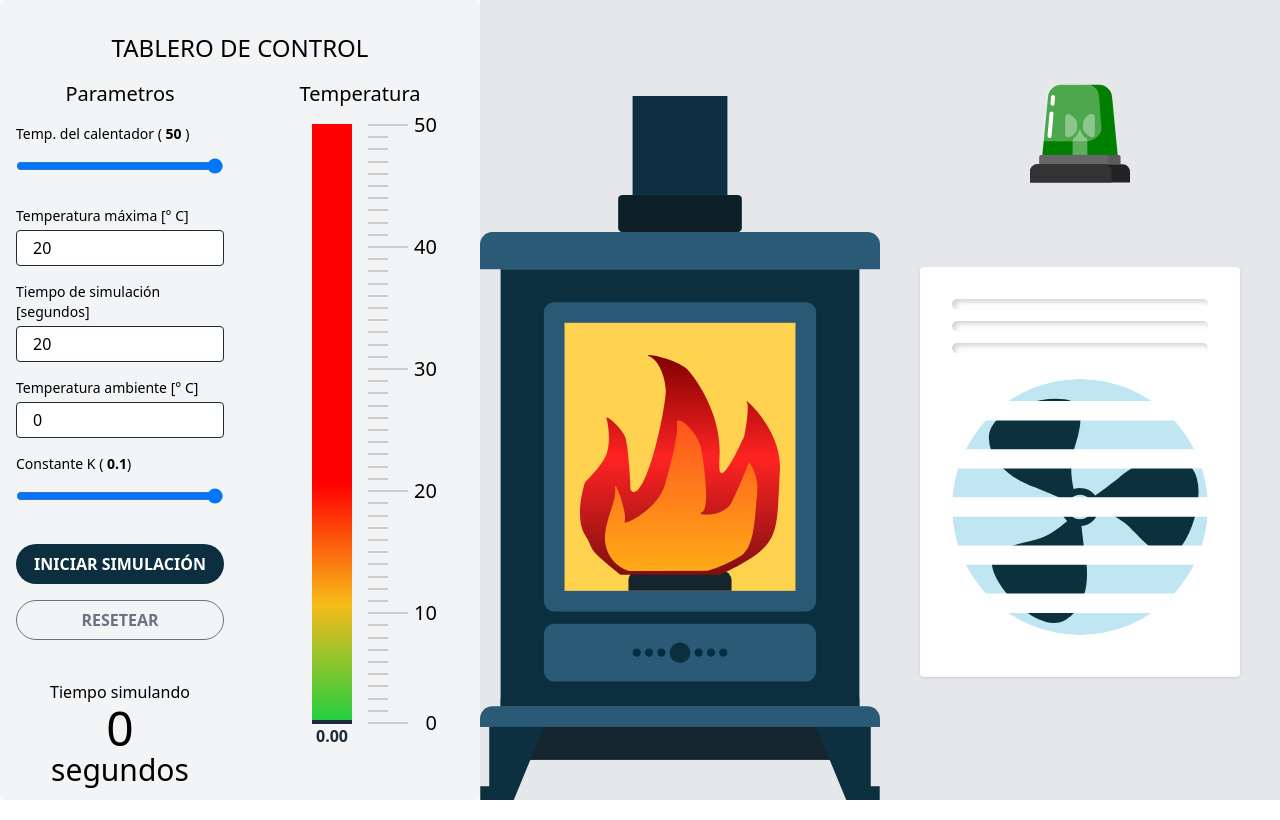
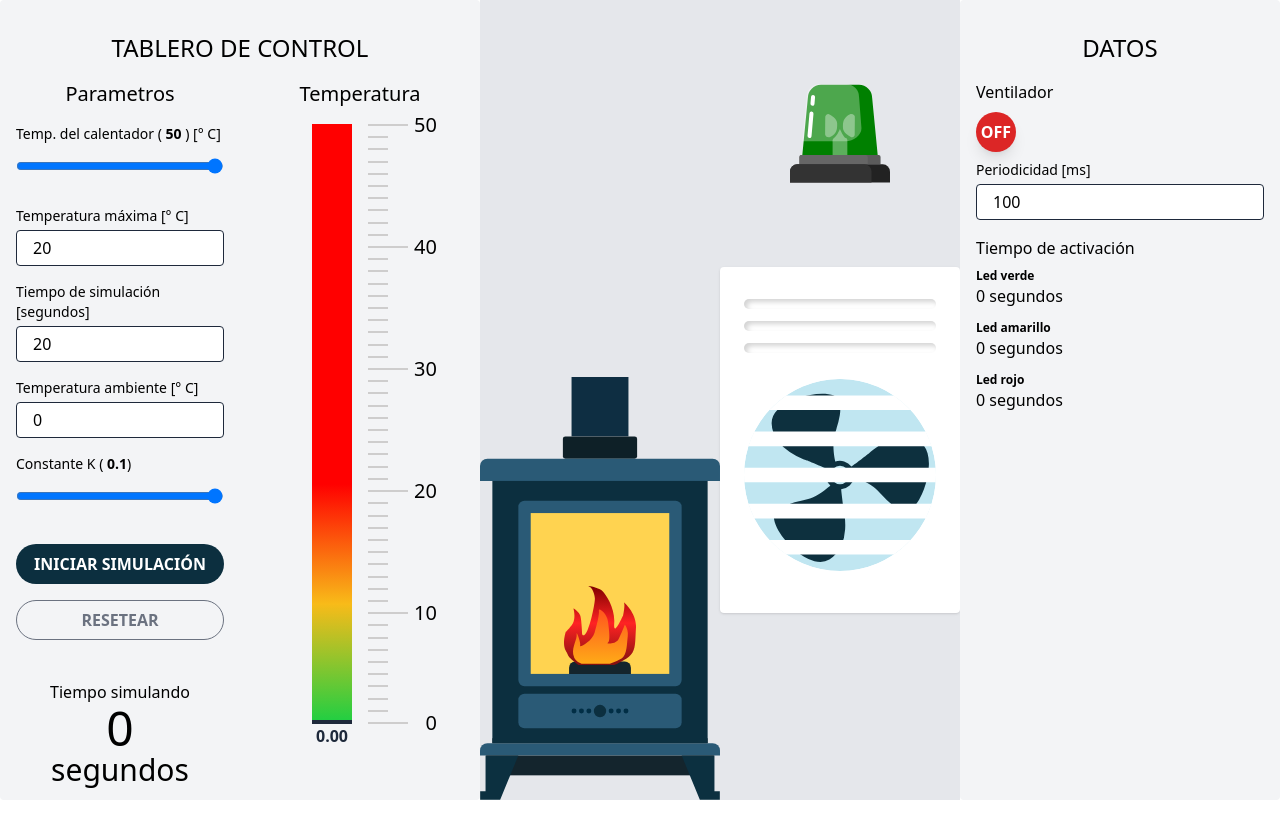
Before and after one commit to fermelli/temperature-control-simulation, a Vue app: page / in a window 1280 px wide. Built offline with nearby package versions, Linux system fonts and the light colour scheme.

Commit message:
panel derecho

```diff
--- a/public/styles.css
+++ b/public/styles.css
@@ -511,12 +511,28 @@ Ensure the default browser behavior of the `hidden` attribute.
   margin-bottom: 0.25rem;
 }
 
+.mb-2 {
+  margin-bottom: 0.5rem;
+}
+
+.mb-3 {
+  margin-bottom: 0.75rem;
+}
+
 .block {
   display: block;
 }
 
+.inline-block {
+  display: inline-block;
+}
+
 .flex {
   display: flex;
+}
+
+.inline-flex {
+  display: inline-flex;
 }
 
 .grid {
@@ -543,12 +559,24 @@ Ensure the default browser behavior of the `hidden` attribute.
   height: 100%;
 }
 
+.h-8 {
+  height: 2rem;
+}
+
 .w-full {
   width: 100%;
 }
 
 .w-1\/2 {
   width: 50%;
+}
+
+.w-8 {
+  width: 2rem;
+}
+
+.w-10 {
+  width: 2.5rem;
 }
 
 .transform {
@@ -567,12 +595,28 @@ Ensure the default browser behavior of the `hidden` attribute.
   grid-template-columns: repeat(2, minmax(0, 1fr));
 }
 
+.grid-cols-\[480px_1fr_360px\] {
+  grid-template-columns: 480px 1fr 360px;
+}
+
+.grid-cols-\[480px_1fr_400px\] {
+  grid-template-columns: 480px 1fr 400px;
+}
+
+.grid-cols-\[480px_1fr_320px\] {
+  grid-template-columns: 480px 1fr 320px;
+}
+
 .grid-rows-1 {
   grid-template-rows: repeat(1, minmax(0, 1fr));
 }
 
 .grid-rows-\[1fr_2fr\] {
   grid-template-rows: 1fr 2fr;
+}
+
+.flex-wrap {
+  flex-wrap: wrap;
 }
 
 .items-end {
@@ -652,6 +696,21 @@ Ensure the default browser behavior of the `hidden` attribute.
   background-color: rgb(229 231 235 / var(--tw-bg-opacity));
 }
 
+.bg-green-500 {
+  --tw-bg-opacity: 1;
+  background-color: rgb(34 197 94 / var(--tw-bg-opacity));
+}
+
+.bg-green-600 {
+  --tw-bg-opacity: 1;
+  background-color: rgb(22 163 74 / var(--tw-bg-opacity));
+}
+
+.bg-red-600 {
+  --tw-bg-opacity: 1;
+  background-color: rgb(220 38 38 / var(--tw-bg-opacity));
+}
+
 .p-4 {
   padding: 1rem;
 }
@@ -673,6 +732,16 @@ Ensure the default browser behavior of the `hidden` attribute.
 .py-1 {
   padding-top: 0.25rem;
   padding-bottom: 0.25rem;
+}
+
+.px-6 {
+  padding-left: 1.5rem;
+  padding-right: 1.5rem;
+}
+
+.py-2 {
+  padding-top: 0.5rem;
+  padding-bottom: 0.5rem;
 }
 
 .text-center {
@@ -704,12 +773,21 @@ Ensure the default browser behavior of the `hidden` attribute.
   line-height: 2.25rem;
 }
 
+.text-xs {
+  font-size: 0.75rem;
+  line-height: 1rem;
+}
+
 .font-bold {
   font-weight: 700;
 }
 
 .font-semibold {
   font-weight: 600;
+}
+
+.font-light {
+  font-weight: 300;
 }
 
 .uppercase {
@@ -734,6 +812,18 @@ Ensure the default browser behavior of the `hidden` attribute.
 .shadow {
   --tw-shadow: 0 1px 3px 0 rgb(0 0 0 / 0.1), 0 1px 2px -1px rgb(0 0 0 / 0.1);
   --tw-shadow-colored: 0 1px 3px 0 var(--tw-shadow-color), 0 1px 2px -1px var(--tw-shadow-color);
+  box-shadow: var(--tw-ring-offset-shadow, 0 0 #0000), var(--tw-ring-shadow, 0 0 #0000), var(--tw-shadow);
+}
+
+.shadow-sm {
+  --tw-shadow: 0 1px 2px 0 rgb(0 0 0 / 0.05);
+  --tw-shadow-colored: 0 1px 2px 0 var(--tw-shadow-color);
+  box-shadow: var(--tw-ring-offset-shadow, 0 0 #0000), var(--tw-ring-shadow, 0 0 #0000), var(--tw-shadow);
+}
+
+.shadow-lg {
+  --tw-shadow: 0 10px 15px -3px rgb(0 0 0 / 0.1), 0 4px 6px -4px rgb(0 0 0 / 0.1);
+  --tw-shadow-colored: 0 10px 15px -3px var(--tw-shadow-color), 0 4px 6px -4px var(--tw-shadow-color);
   box-shadow: var(--tw-ring-offset-shadow, 0 0 #0000), var(--tw-ring-shadow, 0 0 #0000), var(--tw-shadow);
 }
 
--- a/src/components/Alarm.vue
+++ b/src/components/Alarm.vue
@@ -1,5 +1,5 @@
 <script setup>
-import { computed } from 'vue';
+import { computed, watch } from 'vue';
 import { useStore } from 'vuex';
 import SpriteAlarm from './sprites/SpriteAlarm.vue';
 
@@ -27,7 +27,15 @@ const alarmColor = computed(() => {
     } else {
         return 'red'
     }
+});
 
+watch(alarmColor, (color, prevColor) => {
+    if (color == 'green')
+        store.commit('updateTimeGreen')
+    if (color == '#f6d015')
+        store.commit('updateTimeYellow')
+    if (color == 'red')
+        store.commit('updateTimeRed')
 });
 
 
--- a/src/components/ControlPanel.vue
+++ b/src/components/ControlPanel.vue
@@ -57,7 +57,14 @@ const constantK = computed({
     }
 });
 
-const currentTemperature = computed(() => store.state.currentTemperature);
+const currentTemperature = computed({
+    get: () => {
+        return store.state.currentTemperature
+    },
+    set: (value) => {
+        store.dispatch('updateCurrentTemperature', value)
+    }
+});
 
 const currentTime = computed({
     get: () => {
@@ -111,8 +118,8 @@ const initSimulation = (e) => {
             turnOnVentilator.value = false
         }
 
-        let C
-        let temperature
+        let C;
+        let temperature;
 
         if (turnOnVentilator.value) {
             timeOn.value += timeFrame.value
@@ -126,7 +133,7 @@ const initSimulation = (e) => {
                 Math.E ** (-constantK.value * (currentTime.value / 1000))
         }
 
-        store.dispatch('updateCurrentTemperature', temperature)
+        currentTemperature.value = temperature;
 
         currentTime.value += timeFrame.value;
 
@@ -160,7 +167,7 @@ const resetSimulation = (e) => {
                             <span
                                 class="font-bold"
                             >{{ heaterTemperature }}</span>
-                            )
+                            ) [° C]
                         </label>
                         <input
                             class="h-9 w-full rounded outline-none border"
@@ -232,7 +239,7 @@ const resetSimulation = (e) => {
                         class="h-10 w-full px-4 my-2 py-1 rounded-full bg-[#0c2f3f] uppercase text-white font-semibold cursor-pointer hover:bg-[#103e53] disabled:bg-gray-200 disabled:text-gray-400 disabled:cursor-not-allowed"
                         type="submit"
                         value="Iniciar simulación"
-                        :disabled="!isActive"
+                        :disabled="!isActive || currentTemperature != roomTemperature"
                     />
                     <input
                         class="h-10 w-full px-4 my-2 py-1 rounded-full uppercase text-gray-500 font-semibold cursor-pointer border border-gray-500 disabled:bg-gray-200 disabled:text-gray-400 disabled:cursor-not-allowed disabled:border-none"
@@ -242,7 +249,7 @@ const resetSimulation = (e) => {
                     />
                 </form>
                 <div class="p-4 my-4 text-center">
-                    <h3>Tiempo simulando</h3>
+                    <h4>Tiempo simulando</h4>
                     <span class="block text-5xl">{{ Math.trunc(currentTime / 1000) }}</span>
                     <span class="block text-3xl">segundos</span>
                 </div>
--- a/src/components/Heater.vue
+++ b/src/components/Heater.vue
@@ -10,7 +10,7 @@ const heaterTemperature = computed(() => store.state.heaterTemperature);
 const styles = computed(() => {
     return {
         bottom: `${33 - (heaterTemperature.value / 50)}%`,
-        width: heaterTemperature.value == 0 ? '0%' : `${heaterTemperature.value}%`,
+        width: heaterTemperature.value == 0 ? '0%' : `${heaterTemperature.value * 0.6}%`,
     }
 });
 
--- /dev/null
+++ b/src/components/RightPanel.vue
@@ -0,0 +1,80 @@
+<script setup>
+import { computed } from 'vue';
+import { useStore } from 'vuex';
+
+const store = useStore();
+
+const turnOnVentilator = computed({
+    get: () => {
+        return store.state.turnOnVentilator;
+    },
+    set: (value) => {
+        store.dispatch('updateTurnOnVentilator', value);
+    }
+});
+
+const timeFrame = computed({
+    get: () => {
+        return store.state.timeFrame;
+    },
+    set: (value) => {
+        store.dispatch('updateTimeFrame', value);
+    }
+});
+
+const timeGreen = computed(() => store.state.timeGreen);
+const timeYellow = computed(() => store.state.timeYellow);
+const timeRed = computed(() => store.state.timeRed);
+
+</script>
+
+<template>
+    <div class="w-full h-screen bg-gray-100 rounded px-4 py-8">
+        <h2 class="text-2xl text-center mb-4">DATOS</h2>
+        <div>
+            <h4>Ventilador</h4>
+            <span
+                class="flex justify-center items-center h-10 w-10 rounded-full bg-green-600 text-white font-semibold shadow-lg cursor-pointer my-2"
+                v-if="turnOnVentilator"
+                @click="turnOnVentilator = false"
+            >ON</span>
+            <span
+                class="flex justify-center items-center h-10 w-10 rounded-full bg-red-600 text-white font-semibold shadow-lg cursor-pointer my-2"
+                v-else
+                @click="turnOnVentilator = true"
+            >OFF</span>
+        </div>
+        <form>
+            <div class="mt-2 mb-4">
+                <label class="block mb-1 text-sm" for="timeFrame">Periodicidad [ms]</label>
+                <input
+                    class="h-9 w-full rounded px-4 outline-none border border-slate-800"
+                    type="number"
+                    id="timeFrame"
+                    placeholder="Temperatura máxima"
+                    min="10"
+                    step="10"
+                    max="1000"
+                    v-model="timeFrame"
+                />
+            </div>
+        </form>
+        <div>
+            <h4 class="mb-2">Tiempo de activación</h4>
+            <ul>
+                <li class="mb-3">
+                    <span class="block text-xs font-bold">Led verde</span>
+                    <span class="block font-light">{{ timeGreen / 1000 }} segundos</span>
+                </li>
+                <li class="mb-3">
+                    <span class="block text-xs font-bold">Led amarillo</span>
+                    <span class="block font-light">{{ timeYellow / 1000 }} segundos</span>
+                </li>
+                <li class="mb-3">
+                    <span class="block text-xs font-bold">Led rojo</span>
+                    <span class="block font-light">{{ timeRed / 1000 }} segundos</span>
+                </li>
+            </ul>
+        </div>
+    </div>
+</template>
--- a/src/components/Ventilator.vue
+++ b/src/components/Ventilator.vue
@@ -14,7 +14,7 @@ const animation = computed(() => {
 
 </script>
 <template>
-    <div class="ventilator p-8 rounded bg-white shadow">
+    <div class="ventilator px-6 py-8 rounded bg-white shadow">
         <div class="heatsinks">
             <div class="heatsink"></div>
             <div class="heatsink"></div>
@@ -41,9 +41,8 @@ const animation = computed(() => {
 
 <style scoped>
 .ventilator {
-    width: 320px;
+    max-width: 320px;
 }
-
 .heatsinks {
     display: flex;
     flex-direction: column;
--- a/src/store.js
+++ b/src/store.js
@@ -13,6 +13,9 @@ const store = createStore({
 			turnOnVentilator: false,
 			timeOn: 0,
 			timeFrame: 100,
+			timeGreen: 0,
+			timeYellow: 0,
+			timeRed: 0,
 		};
 	},
 	mutations: {
@@ -44,7 +47,7 @@ const store = createStore({
 		updateTimeOn(state, timeOn) {
 			state.timeOn = timeOn;
 		},
-		updateTimeOn(state, timeFrame) {
+		updateTimeFrame(state, timeFrame) {
 			state.timeFrame = timeFrame;
 		},
 		resetSimulation(state) {
@@ -57,6 +60,19 @@ const store = createStore({
 			state.currentTime = 0;
 			state.turnOnVentilator = false;
 			state.timeOn = 0;
+			state.timeFrame = 100;
+			state.timeGreen = 0;
+			state.timeYellow = 0;
+			state.timeRed = 0;
+		},
+		updateTimeGreen(state) {
+			state.timeGreen = state.currentTime;
+		},
+		updateTimeYellow(state) {
+			state.timeYellow = state.currentTime;
+		},
+		updateTimeRed(state) {
+			state.timeRed = state.currentTime;
 		},
 	},
 	actions: {
@@ -87,7 +103,7 @@ const store = createStore({
 		updateTimeOn({ commit }, timeOn) {
 			commit('updateTimeOn', timeOn);
 		},
-		updateTimeOn({ commit }, timeFrame) {
+		updateTimeFrame({ commit }, timeFrame) {
 			commit('updateTimeFrame', timeFrame);
 		},
 		resetSimulation({ commit }) {
--- a/src/views/Dashboard.vue
+++ b/src/views/Dashboard.vue
@@ -3,11 +3,12 @@ import Heater from '../components/Heater.vue';
 import Ventilator from '../components/Ventilator.vue';
 import Alarm from '../components/Alarm.vue';
 import ControlPanel from '../components/ControlPanel.vue';
+import RightPanel from '../components/RightPanel.vue';
 
 </script>
 
 <template>
-    <div class="h-full grid grid-rows-1 grid-cols-[480px_1fr]">
+    <div class="h-full grid grid-rows-1 grid-cols-[480px_1fr_320px]">
         <div class="h-full">
             <ControlPanel />
         </div>
@@ -22,5 +23,8 @@ import ControlPanel from '../components/ControlPanel.vue';
                 <Ventilator class="mx-auto" />
             </div>
         </div>
+        <div class="h-full">
+            <RightPanel />
+        </div>
     </div>
 </template>
```
